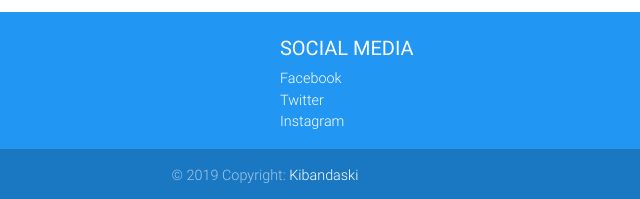
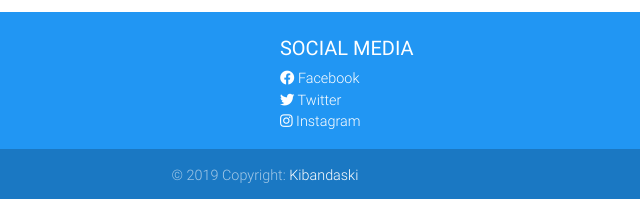
Before and after one commit to josylad/kibandaski, a plain HTML site: page index.html in a window 1280 px wide. Shown: the part 812-1011 px from the top of the page, 375-1015 px from the left. Drawn offline with Linux system fonts and the light colour scheme.

Commit message:
Add icons on social media tags in footer section

```diff
--- a/index.html
+++ b/index.html
@@ -166,13 +166,13 @@
 
           <ul class="list-unstyled">
             <li>
-              <a href="#!">Facebook</a>
+              <a href="#!"><i class="fab fa-facebook"></i> Facebook</a>
             </li>
             <li>
-              <a href="#!">Twitter</a>
+              <a href="#!"><i class="fab fa-twitter"></i> Twitter</a>
             </li>
             <li>
-              <a href="#!">Instagram</a>
+              <a href="#!"><i class="fab fa-instagram"></i> Instagram</a>
             </li>
           </ul>
 
```
